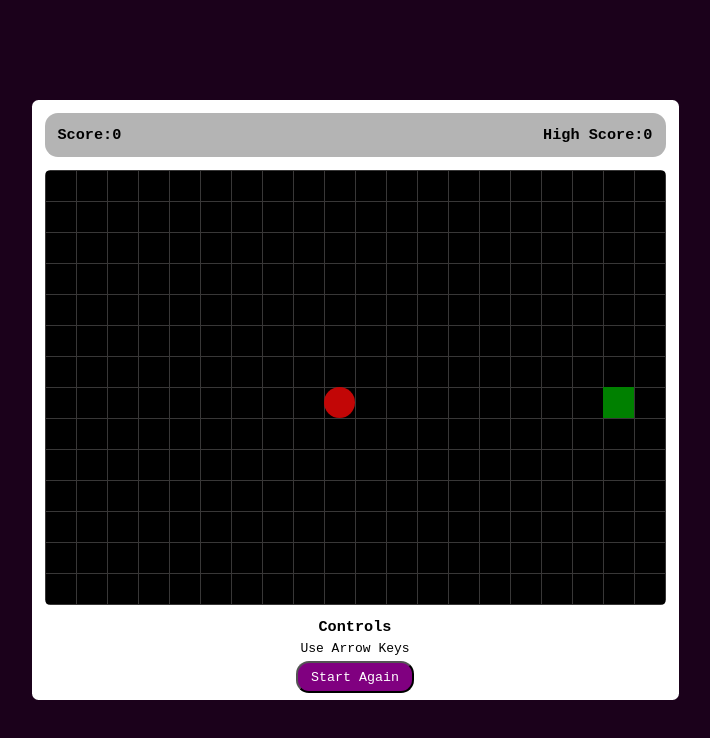
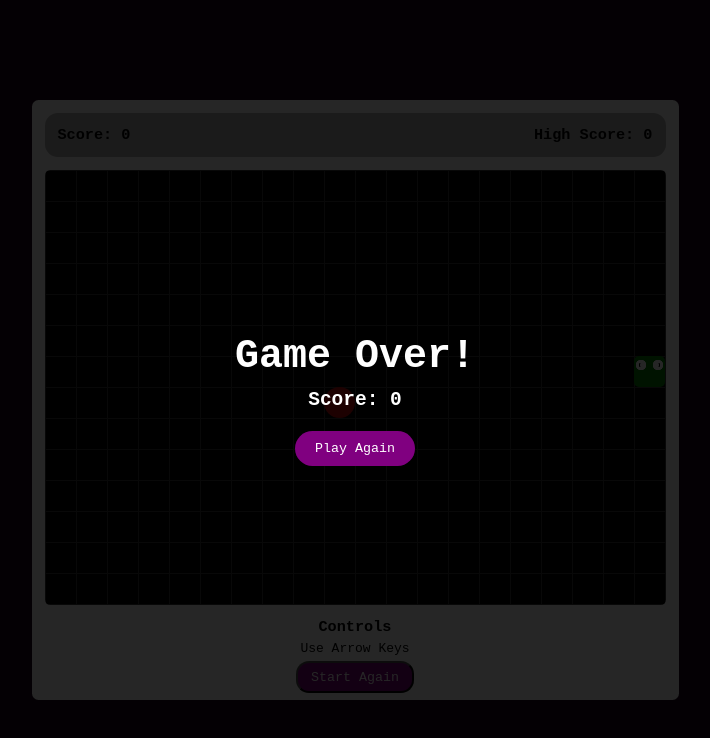
Before and after one commit to umairdevh7/Snake-Game, a plain HTML site: page index.html in a window 1280 px wide. Both pictures are taken after a click on the button "Start Again". Shown: the whole page, without its empty margins (285-995 px from the left). Drawn offline with Linux system fonts and the light colour scheme.

Commit message:
completed

```diff
--- a/index.html
+++ b/index.html
@@ -1,31 +1,39 @@
 <!DOCTYPE html>
 <html lang="en">
+
 <head>
     <meta charset="UTF-8">
     <meta name="viewport" content="width=device-width, initial-scale=1.0">
     <title>Document</title>
     <link rel="stylesheet" href="style.css">
 </head>
+
 <body>
     <main>
         <div class="card">
             <div class="score-line">
-                <h3>Score:0</h3>
-                 <h3>High Score:0</h3>
+                <h3 class="scc">Score:0</h3>
+                <h3 class="high-score">High Score:0</h3>
             </div>
             <div class="game">
                 <div class="snake">
                 </div>
                 <div class="food"></div>
             </div>
-             <div class="last">
-            <h3>Controls</h3>
-            <p>Use Arrow Keys</p>
-            <button class="new-game">Start Again</button>
-        </div>
+            <div class="game-over">
+                <h1>Game Over!</h1>
+                <h2 class="final-score">Score: 0</h2>
+                <button class="play-again">Play Again</button>
+            </div>
+            <div class="last">
+                <h3>Controls</h3>
+                <p>Use Arrow Keys</p>
+                <button class="new-game">Start Again</button>
+            </div>
         </div>
 
     </main>
     <script src="script.js"></script>
 </body>
+
 </html>
--- a/script.js
+++ b/script.js
@@ -1,76 +1,236 @@
-let game = document.querySelector('.game');
-let snake = document.querySelector('.snake');
-let food = document.querySelector('.food');
-let btn = document.querySelector('.new-game');
 
-btn.addEventListener('click', function () {
+let game = document.querySelector(".game");
+let snake = document.querySelector(".snake");
+let food = document.querySelector(".food");
+let btn = document.querySelector(".new-game");
+let scoreText = document.querySelector(".scc");
 
-    let cellSize = 31
-    let snakeLength = 31
-    let columns = Math.floor(game.clientWidth / cellSize)
-    let rows = Math.floor(game.clientHeight / cellSize)
+let gameOverScreen = document.querySelector(".game-over");
+let finalScore = document.querySelector(".final-score");
+let playAgain = document.querySelector(".play-again");
+let highScoreText = document.querySelector(".high-score");
 
-    let randomColumn = Math.floor(Math.random() * columns)
-    let randomRow = Math.floor(Math.random() * rows)
+let snakeParts = [];
+let score = 0;
+let direction = "right";
+let gameRunning = false;
+let gameLoop;
 
-    let randomX = randomColumn * cellSize
-    let randomY = randomRow * cellSize
+let highScore = localStorage.getItem("highScore") || 0;
+highScoreText.innerHTML = `High Score: ${highScore}`;
 
 
-    snake.style.display = 'block'
-    snake.style.left = randomX + "px"
-    snake.style.top = randomY + "px"
-    snake.style.width = snakeLength + 'px'
-    createFood()
+// START GAME
+btn.addEventListener("click", function () {
+
+    // Reset game
+    clearInterval(gameLoop);
+    gameRunning = true;
+    score = 0;
+    direction = "right";
+
+    scoreText.innerHTML = "Score: 0";
+    gameOverScreen.style.display = "none";
+
+    // Remove old body
+    document.querySelectorAll(".snake-body").forEach(function (body) {
+        body.remove();
+    });
+
+    // Random starting position
+    let x = Math.floor(Math.random() * 20) * 31;
+    let y = Math.floor(Math.random() * 13) * 31;
+
+    snakeParts = [{ x: x, y: y }];
+
+    snake.style.display = "block";
+    snake.style.width = "31px";
+    snake.style.left = x + "px";
+    snake.style.top = y + "px";
+
+    createFood();
+
+    // Start automatic movement
+    gameLoop = setInterval(moveSnake, 400);
+});
 
 
+// PLAY AGAIN
+playAgain.addEventListener("click", function () {
+    btn.click();
+});
 
 
-});
+// CREATE FOOD
+function createFood() {
 
-function createFood() {
-    let cellSize = 31
-    let columns = Math.floor(game.clientWidth / cellSize)
-    let rows = Math.floor(game.clientHeight / cellSize)
-    let foodColumn = Math.floor(Math.random() * columns)
-    let foodRow = Math.floor(Math.random() * rows)
+    let x = Math.floor(Math.random() * 20) * 31;
+    let y = Math.floor(Math.random() * 13) * 31;
 
-    let randomFoodX = foodColumn * cellSize
-    let randomFoodY = foodRow * cellSize
-    food.style.display = 'block'
-    food.style.left = randomFoodX + "px"
-    food.style.top = randomFoodY + "px"
+    food.style.display = "block";
+    food.style.left = x + "px";
+    food.style.top = y + "px";
 }
 
 
+// CREATE BODY PART
+function addSnakePart() {
 
-document.body.addEventListener('keydown', function (elem) {
-    let snakeX = parseInt(getComputedStyle(snake).left)
-    let snakeY = parseInt(getComputedStyle(snake).top)
+    let body = document.createElement("div");
 
-    let foodX = parseInt(getComputedStyle(food).left)
-    let foodY = parseInt(getComputedStyle(food).top)
+    body.classList.add("snake-body");
 
-    if (elem.key === 'ArrowLeft') snakeX -= 31
-    if (elem.key === 'ArrowRight') snakeX += 31
-    if (elem.key === 'ArrowUp') snakeY -= 31
-    if (elem.key === 'ArrowDown') snakeY += 31
-
-    snake.style.left = snakeX + 'px'
-    snake.style.top = snakeY + 'px'
-
-    food.style.left = foodX + 'px'
-    food.style.top = foodY + 'px'
-
-    if (snakeX === foodX && snakeY === foodY) {
-        let snakeLength = snake.clientWidth
-
-        snakeLength += 31
-        snake.style.width = snakeLength + 'px'
-        createFood()
+    game.appendChild(body);
+}
 
 
+// SHOW BODY
+function drawSnakeBody() {
+
+    let bodies = document.querySelectorAll(".snake-body");
+
+    bodies.forEach(function (body, index) {
+
+        body.style.left = snakeParts[index + 1].x + "px";
+        body.style.top = snakeParts[index + 1].y + "px";
+
+    });
+}
+
+// GAME OVER
+function gameEnd() {
+
+    gameRunning = false;
+    clearInterval(gameLoop);
+
+    gameOverScreen.style.display = "flex";
+    finalScore.innerHTML = `Score: ${score}`;
+}
+
+
+// ARROW KEYS
+document.body.addEventListener("keydown", function (e) {
+
+    if (!gameRunning) return;
+
+    if (e.key === "ArrowLeft" && direction !== "right") {
+        direction = "left";
+    }
+
+    if (e.key === "ArrowRight" && direction !== "left") {
+        direction = "right";
+    }
+
+    if (e.key === "ArrowUp" && direction !== "down") {
+        direction = "up";
+    }
+
+    if (e.key === "ArrowDown" && direction !== "up") {
+        direction = "down";
+    }
+});
+
+
+// MOVE SNAKE
+function moveSnake() {
+
+    let head = snakeParts[0];
+
+    let newX = head.x;
+    let newY = head.y;
+
+
+    // Change head position
+    if (direction === "right") newX += 31;
+    if (direction === "left") newX -= 31;
+    if (direction === "up") newY -= 31;
+    if (direction === "down") newY += 31;
+
+
+    // WALL COLLISION
+    if (
+        newX < 0 ||
+        newY < 0 ||
+        newX + 31 > game.clientWidth ||
+        newY + 31 > game.clientHeight
+    ) {
+        gameEnd();
+        return;
     }
 
 
-})
+    // BODY COLLISION
+    for (let i = 1; i < snakeParts.length; i++) {
+
+        if (
+            newX === snakeParts[i].x &&
+            newY === snakeParts[i].y
+        ) {
+            gameEnd();
+            return;
+        }
+    }
+
+
+    // Move body
+    for (let i = snakeParts.length - 1; i > 0; i--) {
+
+        snakeParts[i] = {
+            x: snakeParts[i - 1].x,
+            y: snakeParts[i - 1].y
+        };
+    }
+
+
+    // Move head
+    snakeParts[0] = {
+        x: newX,
+        y: newY
+    };
+
+
+    // Show head
+    snake.style.left = newX + "px";
+    snake.style.top = newY + "px";
+
+
+    // Show body
+    drawSnakeBody();
+
+
+    // FOOD COLLISION
+    let foodX = parseInt(food.style.left);
+    let foodY = parseInt(food.style.top);
+
+    if (newX === foodX && newY === foodY) {
+
+        // Add new body part
+        let tail = snakeParts[snakeParts.length - 1];
+
+        snakeParts.push({
+            x: tail.x,
+            y: tail.y
+        });
+
+        addSnakePart();
+
+        // Score
+        score++;
+        scoreText.innerHTML = `Score: ${score}`;
+
+
+        // High Score
+        if (score > highScore) {
+
+            highScore = score;
+
+            localStorage.setItem("highScore", highScore);
+
+            highScoreText.innerHTML = `High Score: ${highScore}`;
+        }
+
+
+        // New food
+        createFood();
+    }
+}
--- a/style.css
+++ b/style.css
@@ -70,12 +70,22 @@ padding: 1rem;
      background:rgb(156, 47, 156);
      transform: scale(0.90);
 }
-.snake{
+.snake {
     display: none;
+    background: #39ff14;
+    width: 31px;
+    height: 31px;
+    position: absolute;
+    z-index: 2;
+    border-radius: 5px;
+}
+
+.snake-body {
+    width: 31px;
+    height: 31px;
+    position: absolute;
     background: green;
-    width:31px;
-    height:31px;
-    position: absolute;
+    border-radius: 5px;
 }
 .food{
     display: none;
@@ -86,3 +96,69 @@ padding: 1rem;
     border-radius: 50%;
 
 }
+
+.game-over {
+    position: absolute;
+    inset: 0;
+
+    display: none;
+
+    flex-direction: column;
+    justify-content: center;
+    align-items: center;
+
+    background: rgba(0, 0, 0, 0.85);
+    color: white;
+
+    z-index: 10;
+}
+
+.game-over h1 {
+    font-size: 40px;
+    margin-bottom: 10px;
+}
+
+.game-over h2 {
+    margin-bottom: 20px;
+}
+
+.play-again {
+    padding: 10px 20px;
+    border: none;
+    border-radius: 20px;
+
+    background: purple;
+    color: white;
+
+    cursor: pointer;
+    font-family: monospace;
+}
+
+.play-again:active {
+    transform: scale(0.9);
+}
+
+.snake::before,
+.snake::after {
+    content: "";
+    position: absolute;
+    width: 6px;
+    height: 6px;
+    background: white;
+    border-radius: 50%;
+    top: 6px;
+}
+
+.snake::before {
+    left: 6px;
+}
+
+.snake::after {
+    right: 6px;
+}
+.snake {
+    background:
+        radial-gradient(circle at 7px 9px, black 0 2px, white 2.5px 5px, transparent 5.5px),
+        radial-gradient(circle at 24px 9px, black 0 2px, white 2.5px 5px, transparent 5.5px),
+        green;
+}
```
